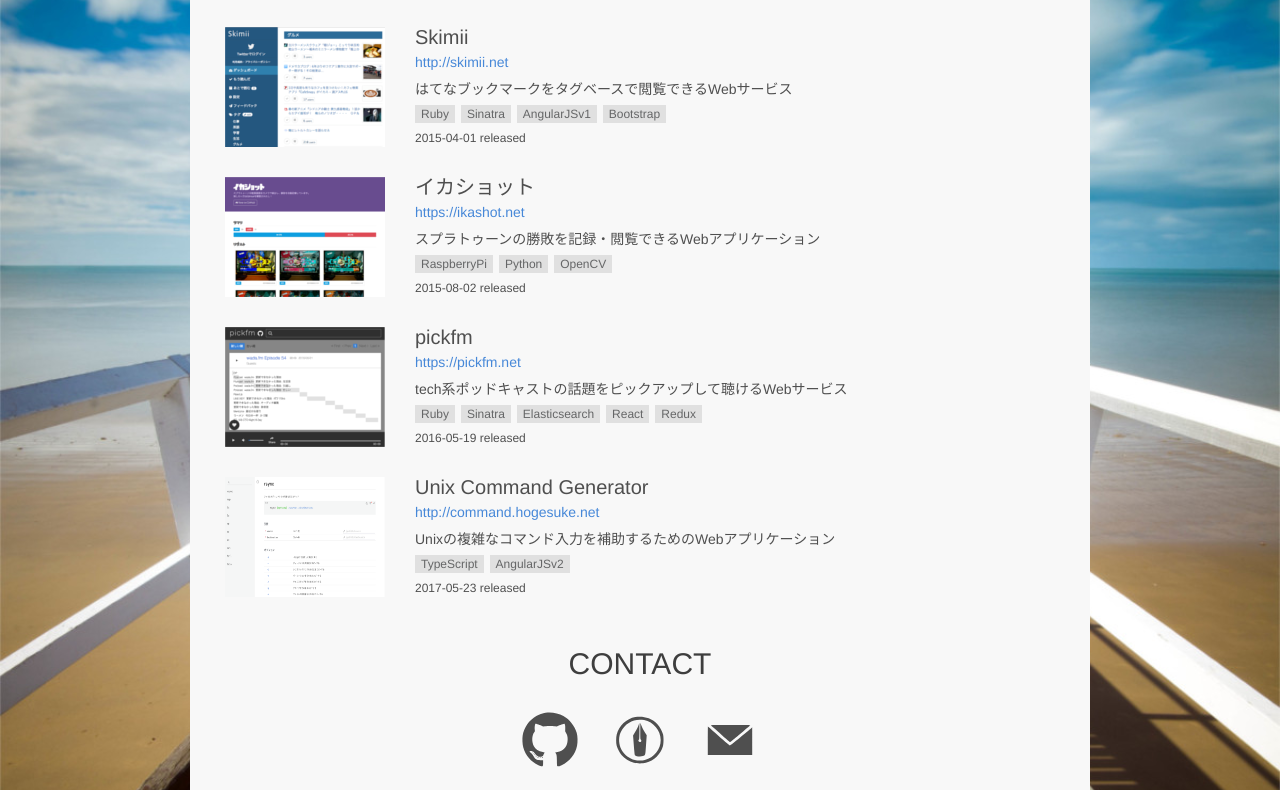
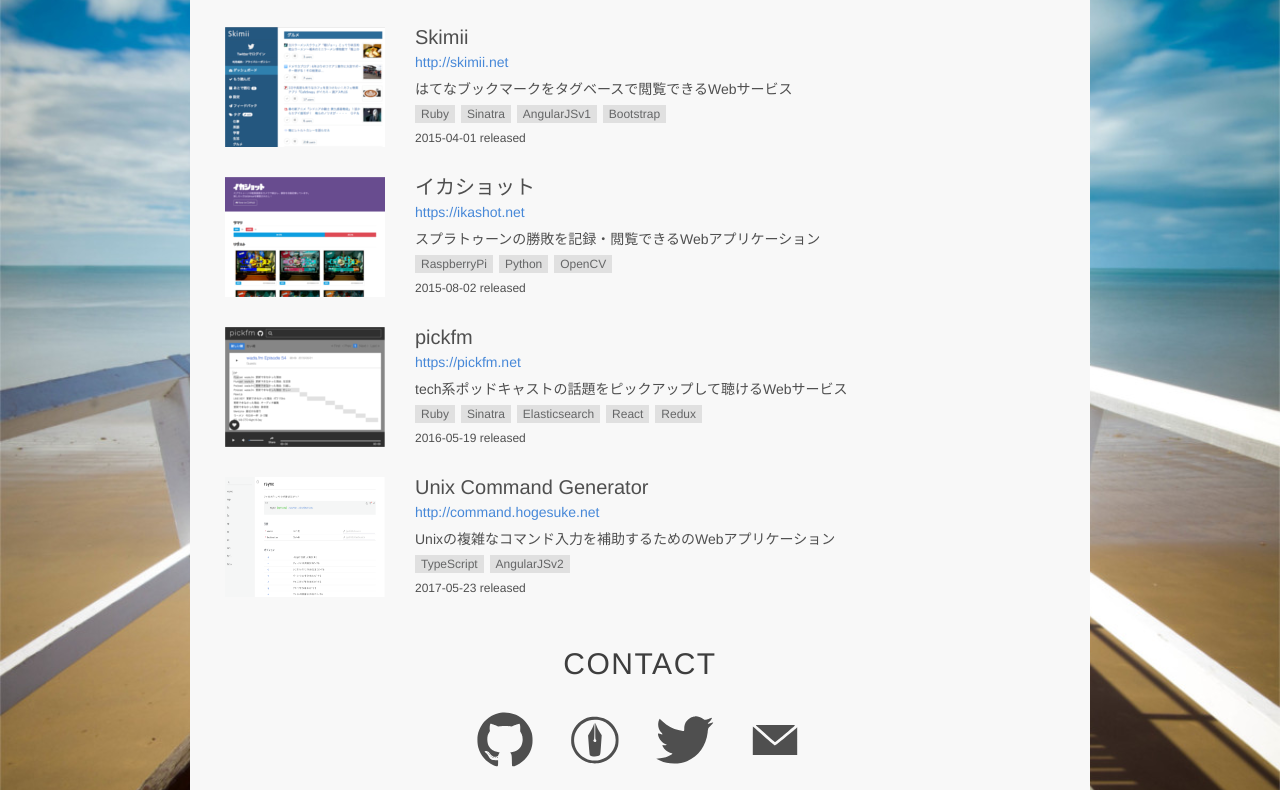
Before and after one commit to hogesuke/hogesuke.github.io, a plain HTML site: page index.html in a window 1280 px wide. Shown: the part 869-1659 px from the top of the page. Drawn offline with Linux system fonts and the light colour scheme.

Commit message:
contactにtwitterを追加

```diff
--- a/css/style.css
+++ b/css/style.css
@@ -11,6 +11,7 @@
 }
 
 h2 {
+    letter-spacing: 0.05em;
     color: #3e3e3e;
 }
 
@@ -129,18 +130,18 @@
 
 #contact-body {
     overflow: hidden;
-    width: 240px;
+    display: flex;
+    justify-content: center;
     margin: 0 auto;
 }
 
 #contact-body .contact-icon {
-    float: left;
     height: 60px;
     width: 60px;
     margin-right: 30px;
 }
 
-#contact-body .contact-icon.last {
+#contact-body .contact-icon:last-child {
     margin-right: 0;
 }
 
--- a/index.html
+++ b/index.html
@@ -177,7 +177,8 @@
     <div id="contact-body">
         <div class="contact-icon"><a href="https://github.com/hogesuke" target="_blank"><object type='image/svg+xml' data='img/github.svg' ></object></a></div>
         <div class="contact-icon"><a href="http://hogesuke.hateblo.jp/" target="_blank"><object type='image/svg+xml' data='img/hatenablog.svg' ></object></a></div>
-        <div class="contact-icon last"><a href="mailto:miyado@gmail.com" target="_blank"><object type='image/svg+xml' data='img/mail.svg' ></object></a></div>
+        <div class="contact-icon"><a href="https://twitter.com/hogesuke_1" target="_blank"><object type='image/svg+xml' data='img/twitter.svg' ></object></a></div>
+        <div class="contact-icon"><a href="mailto:miyado@gmail.com" target="_blank"><object type='image/svg+xml' data='img/mail.svg' ></object></a></div>
     </div>
 </div>
 <script>
```
